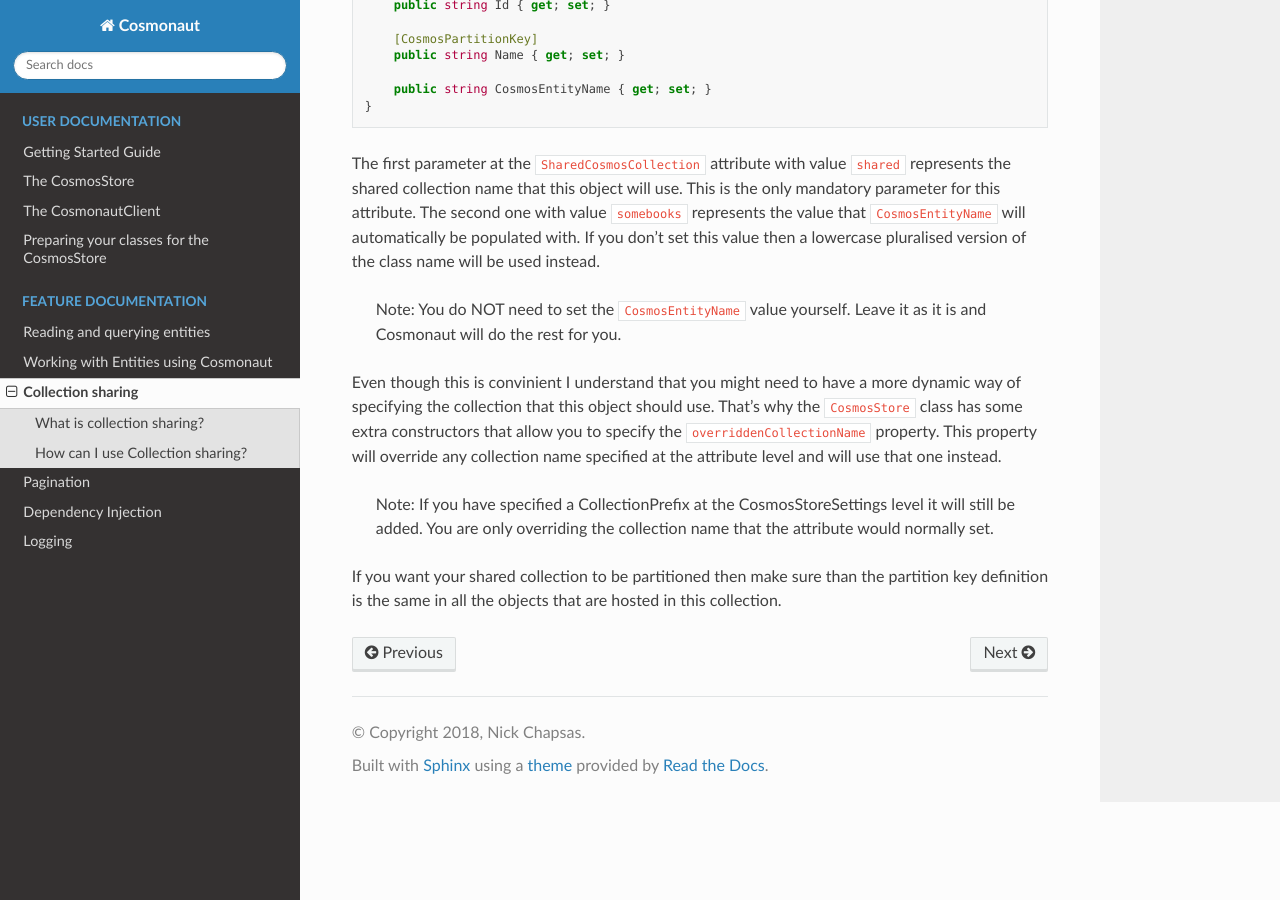
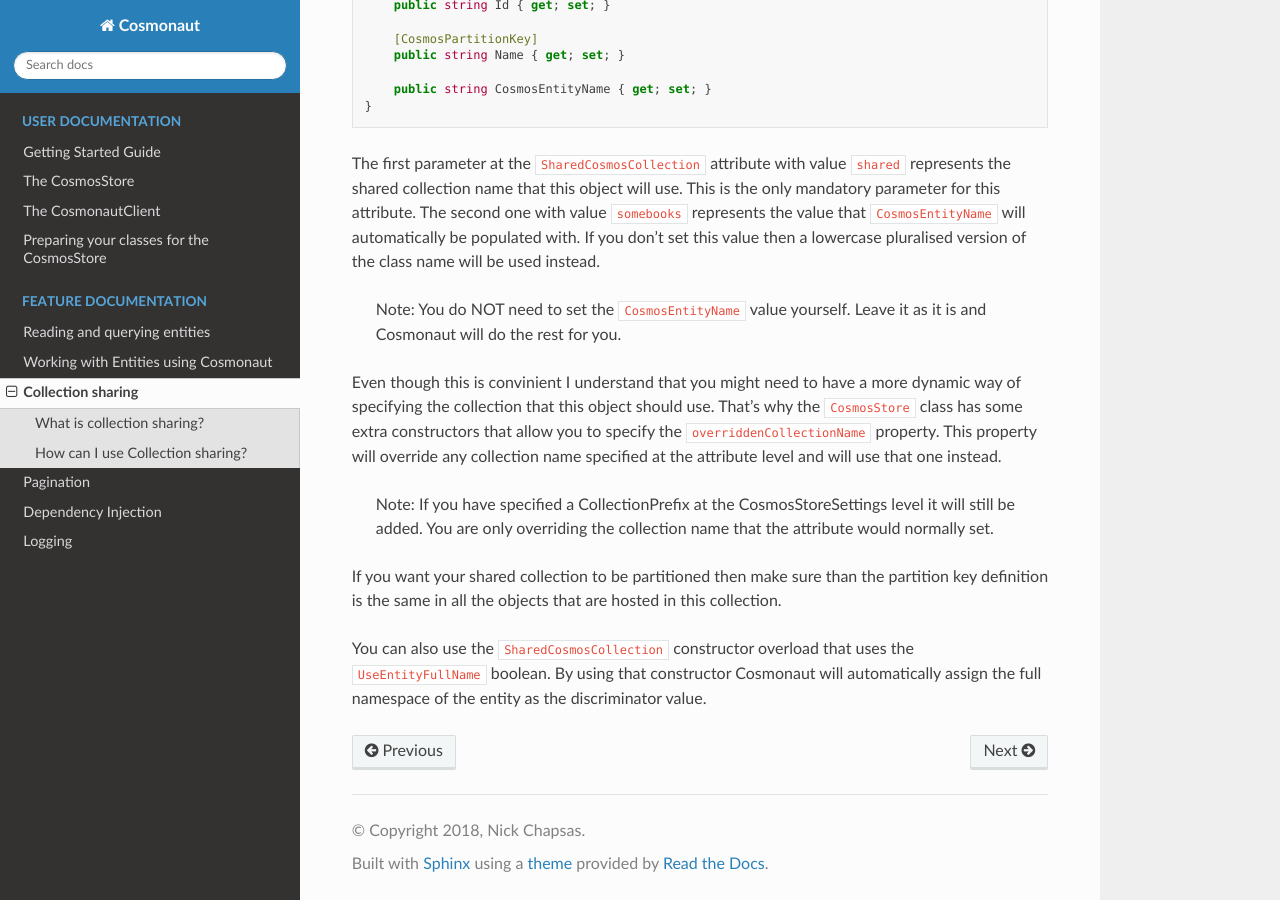
Before and after one commit to Elfocrash/Cosmonaut, a Sphinx documentation site: the page built from docs/Collection-sharing.md, in a window 1280 px wide and 900 px high, scrolled down 812 px. Built offline with Sphinx 7.4.7 and the Read the Docs theme 2.0.0, drawn with Linux system fonts in a browser that asks for light colours.

Commit message:
Update Collection-sharing.md

```diff
--- a/docs/Collection-sharing.md
+++ b/docs/Collection-sharing.md
@@ -37,3 +37,5 @@ Even though this is convinient I understand that you might need to have a more d
 > Note: If you have specified a CollectionPrefix at the CosmosStoreSettings level it will still be added. You are only overriding the collection name that the attribute would normally set.
 
 If you want your shared collection to be partitioned then make sure than the partition key definition is the same in all the objects that are hosted in this collection.
+
+You can also use the `SharedCosmosCollection` constructor overload that uses the `UseEntityFullName` boolean. By using that constructor Cosmonaut will automatically assign the full namespace of the entity as the discriminator value.
```
